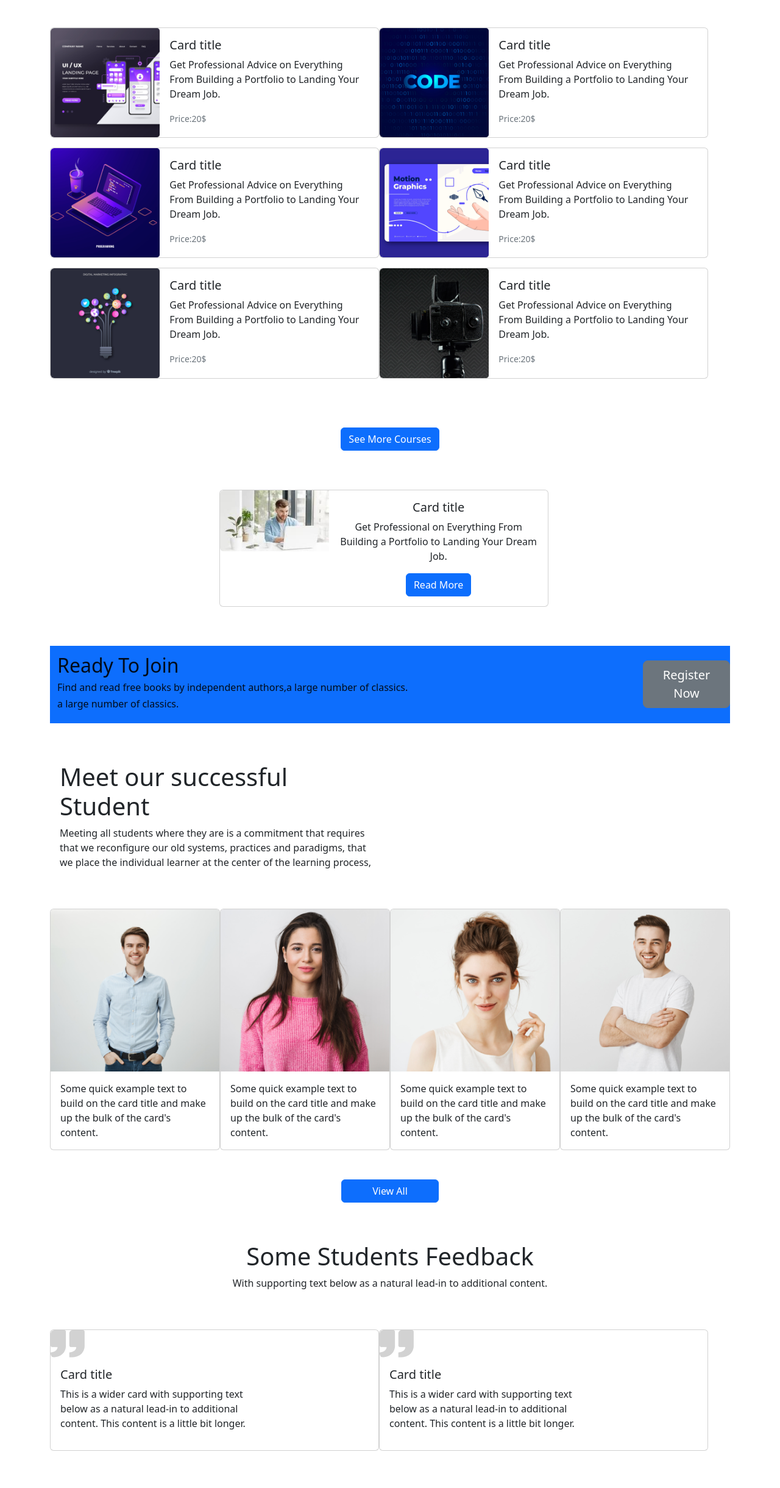
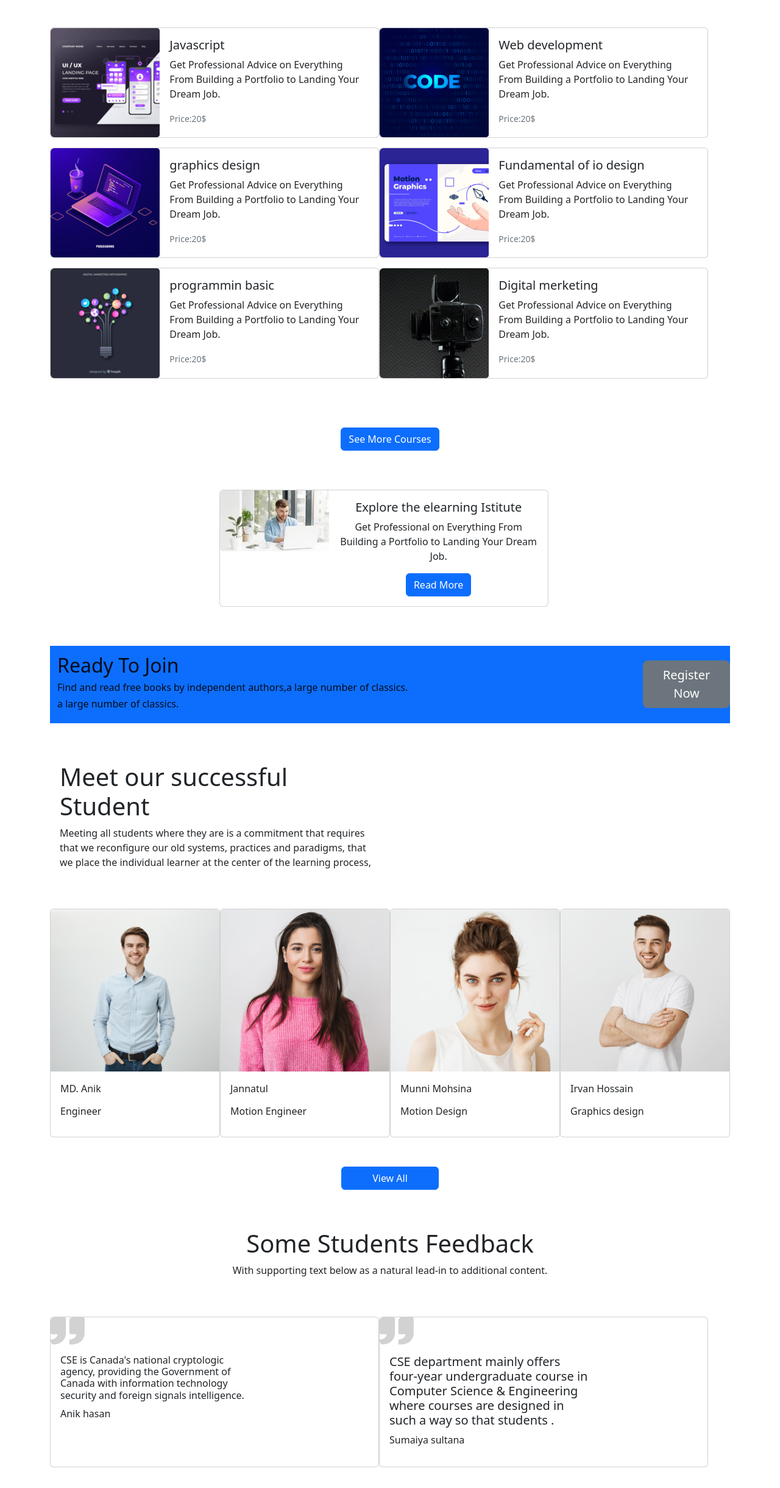
Before and after one commit to iraesha9/ASSIGNMENT, a plain HTML site: page index.html in a window 1280 px wide. Shown: the part 921-3361 px from the top of the page at 61% size. Drawn offline with nearby package versions, Linux system fonts and the light colour scheme.

Commit message:
nine commit

```diff
--- a/index.html
+++ b/index.html
@@ -111,7 +111,7 @@
       </div>
       <div class="col-md-8">
         <div class="card-body">
-          <h5 class="card-title">Card title</h5>
+          <h5 class="card-title">Javascript</h5>
           <p class="card-text">Get Professional Advice on Everything From Building a Portfolio to Landing Your Dream Job.</p>
           <p class="card-text"><small class="text-muted">Price:20$</small></p>
         </div>
@@ -125,7 +125,7 @@
       </div>
       <div class="col-md-8">
         <div class="card-body">
-          <h5 class="card-title">Card title</h5>
+          <h5 class="card-title">Web development</h5>
           <p class="card-text">Get Professional Advice on Everything From Building a Portfolio to Landing Your Dream Job.</p>
           <p class="card-text"><small class="text-muted">Price:20$</small></p>
         </div>
@@ -139,7 +139,7 @@
       </div>
       <div class="col-md-8">
         <div class="card-body">
-          <h5 class="card-title">Card title</h5>
+          <h5 class="card-title">graphics design</h5>
           <p class="card-text">Get Professional Advice on Everything From Building a Portfolio to Landing Your Dream Job.</p>
           <p class="card-text"><small class="text-muted">Price:20$</small></p>
         </div>
@@ -153,7 +153,7 @@
       </div>
       <div class="col-md-8">
         <div class="card-body">
-          <h5 class="card-title">Card title</h5>
+          <h5 class="card-title">Fundamental of io design</h5>
           <p class="card-text">Get Professional Advice on Everything From Building a Portfolio to Landing Your Dream Job.</p>
           <p class="card-text"><small class="text-muted">Price:20$</small></p>
         </div>
@@ -167,7 +167,7 @@
       </div>
       <div class="col-md-8">
         <div class="card-body">
-          <h5 class="card-title">Card title</h5>
+          <h5 class="card-title">programmin basic</h5>
           <p class="card-text">Get Professional Advice on Everything From Building a Portfolio to Landing Your Dream Job.</p>
           <p class="card-text"><small class="text-muted">Price:20$</small></p>
         </div>
@@ -181,7 +181,7 @@
       </div>
       <div class="col-md-8">
         <div class="card-body">
-          <h5 class="card-title">Card title</h5>
+          <h5 class="card-title">Digital merketing</h5>
           <p class="card-text">Get Professional Advice on Everything From Building a Portfolio to Landing Your Dream Job.</p>
           <p class="card-text"><small class="text-muted">Price:20$</small></p>
         </div>
@@ -210,7 +210,7 @@
               </div>
               <div class="col-md-8">
                 <div class="card-body">
-                  <h5 class="card-title">Card title</h5>
+                  <h5 class="card-title">Explore the elearning Istitute</h5>
                   <p class="card-text">Get Professional on Everything From Building a Portfolio to Landing Your Dream Job.</p>
 
                   <button class="btn btn-primary" type="submit">Read More</button>
@@ -249,25 +249,29 @@
               <div class="card" style="width: 18rem;">
                 <img src="image/student-1.png" class="card-img-top" alt="...">
                 <div class="card-body">
-                  <p class="card-text">Some quick example text to build on the card title and make up the bulk of the card's content.</p>
+                  <p class="card-text">MD. Anik</p>
+                  <P><H6>Engineer</H6></P>
                 </div>
               </div>
               <div class="card" style="width: 18rem;">
                 <img src="image/student-2.png" class="card-img-top" alt="...">
                 <div class="card-body">
-                  <p class="card-text">Some quick example text to build on the card title and make up the bulk of the card's content.</p>
+                  <p class="card-text">Jannatul</p>
+                  <p><h6>Motion Engineer</h6></p>
                 </div>
               </div>
               <div class="card" style="width: 18rem;">
                 <img src="image/student-4.png" class="card-img-top" alt="...">
                 <div class="card-body">
-                  <p class="card-text">Some quick example text to build on the card title and make up the bulk of the card's content.</p>
+                  <p class="card-text">Munni Mohsina</p>
+                  <p><h6>Motion Design</h6></p>
                 </div>
               </div>
               <div class="card" style="width: 18rem;">
                 <img src="image/student-3.png" class="card-img-top" alt="...">
                 <div class="card-body">
-                  <p class="card-text">Some quick example text to build on the card title and make up the bulk of the card's content.</p>
+                  <p class="card-text">Irvan Hossain</p>
+                  <p><h6>Graphics design</h6></p>
                 </div>
               </div>
              </div>
@@ -303,8 +307,8 @@
           </div>
           <div class="col-md-8">
             <div class="card-body">
-              <h5 class="card-title">Card title</h5>
-              <p class="card-text">This is a wider card with supporting text below as a natural lead-in to additional content. This content is a little bit longer.</p>
+              <h6 class="card-title">CSE is Canada's national cryptologic agency, providing the Government of Canada with information technology security and foreign signals intelligence.</h6>
+              <p class="card-text">Anik hasan</p>
               <p class="card-text"><small class="text-muted"></small></p>
             </div>
           </div>
@@ -317,8 +321,8 @@
           </div>
           <div class="col-md-8">
             <div class="card-body">
-              <h5 class="card-title">Card title</h5>
-              <p class="card-text">This is a wider card with supporting text below as a natural lead-in to additional content. This content is a little bit longer.</p>
+              <h5 class="card-title">CSE department mainly offers four-year undergraduate course in Computer Science & Engineering where courses are designed in such a way so that students .</h5>
+              <p class="card-text">Sumaiya sultana</p>
               <p class="card-text"><small class="text-muted"></small></p>
             </div>
           </div>
@@ -347,17 +351,17 @@
     <div class="accordion-item">
       <h2 class="accordion-header" id="flush-headingOne">
         <button class="accordion-button collapsed" type="button" data-bs-toggle="collapse" data-bs-target="#flush-collapseOne" aria-expanded="false" aria-controls="flush-collapseOne">
-          Accordion Item #1
+            What is a default and conversion constructor?
         </button>
       </h2>
       <div id="flush-collapseOne" class="accordion-collapse collapse" aria-labelledby="flush-headingOne" data-bs-parent="#accordionFlushExample">
-        <div class="accordion-body">Placeholder content for this accordion, which is intended to demonstrate the <code>.accordion-flush</code> class. This is the first item's accordion body.</div>
+        <div class="accordion-body">Computer Science interview and what could be the probable Computer Science interview <code>.accordion-flush</code> class. This is the first item's accordion body.</div>
       </div>
     </div>
     <div class="accordion-item">
       <h2 class="accordion-header" id="flush-headingOne">
         <button class="accordion-button collapsed" type="button" data-bs-toggle="collapse" data-bs-target="#flush-collapseOne" aria-expanded="false" aria-controls="flush-collapseOne">
-          Accordion Item #1
+            What is a singleton class?
         </button>
       </h2>
       <div id="flush-collapseOne" class="accordion-collapse collapse" aria-labelledby="flush-headingOne" data-bs-parent="#accordionFlushExample">
@@ -367,7 +371,7 @@
     <div class="accordion-item">
       <h2 class="accordion-header" id="flush-headingTwo">
         <button class="accordion-button collapsed" type="button" data-bs-toggle="collapse" data-bs-target="#flush-collapseTwo" aria-expanded="false" aria-controls="flush-collapseTwo">
-          Accordion Item #2
+            What is a stream?
         </button>
       </h2>
       <div id="flush-collapseTwo" class="accordion-collapse collapse" aria-labelledby="flush-headingTwo" data-bs-parent="#accordionFlushExample">
@@ -377,7 +381,7 @@
     <div class="accordion-item">
       <h2 class="accordion-header" id="flush-headingThree">
         <button class="accordion-button collapsed" type="button" data-bs-toggle="collapse" data-bs-target="#flush-collapseThree" aria-expanded="false" aria-controls="flush-collapseThree">
-          Accordion Item #3
+            What are the advantages and disadvantages of multiple inheritance?
         </button>
       </h2>
       <div id="flush-collapseThree" class="accordion-collapse collapse" aria-labelledby="flush-headingThree" data-bs-parent="#accordionFlushExample">
@@ -417,7 +421,7 @@
 
       <div class="p-3 mb-2 bg-dark text-white text-center mx-auto "  ><div>
 
-      </div><h3>Frequently Ask Question</h3>
+      </div><h3>Pro Edu</h3>
         <p><h6>
           With supporting text below as a natural lead-in to additional
           content.
```
